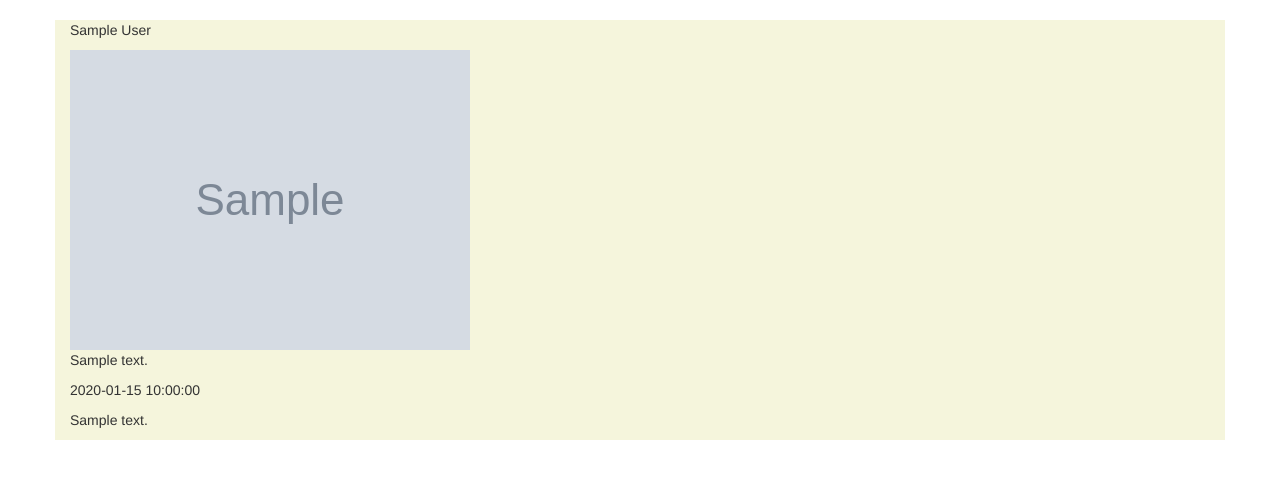
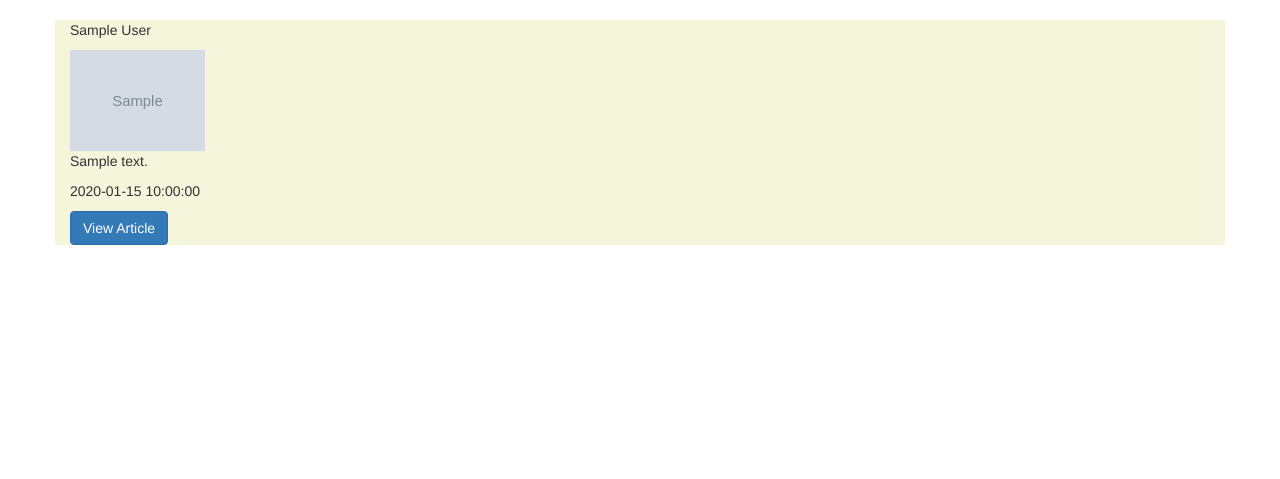
Before and after one commit to sngina/News, a Flask app: template app/templates/news.html in a window 1280 px wide. Shown: the part 52-531 px from the top of the page. Run offline with Flask 2, Linux system fonts and the light colour scheme; the template is opened without the code that fills it: most values are stand-ins (such as "Sample title", 1, 10 or a date in 2020); grey boxes marked "Sample" are stand-in pictures; some libraries are stand-ins or nearby versions.

Commit message:
style folder

```diff
--- a/app/static/css/style.css
+++ b/app/static/css/style.css
@@ -1,12 +1,19 @@
- ul li{
+ ul li {
      list-style: none;
 
  }
-.news{
-    background-color:beige;
+
+ .news {
+     background-color: beige;
  }
-.mtv{
+
+ .mtv {
      box-shadow: 0 0 3px gray;
      padding: 60px;
 
  }
+
+ img {
+     width:75%;
+
+ }
--- a/app/templates/news.html
+++ b/app/templates/news.html
@@ -14,10 +14,11 @@
  {% for article in new%}
  <div class="card" style="width: 18rem;">
  <p>{{article.author}}</p>
-  <img src="{{article.UrlToImage}}">
+  <img src="{{article.UrlToImage}}" class="img-responsive">
   <p>{{article.description}}</p>
-  <p>{{publishedAt}}</p>
-  <p>{{content}}</p>
+  <p>{{article.publishedAt}}</p>
+  <!-- <p>{{article.content}}</p> -->
+  <a class="btn btn-primary" href="{{article.url}}" role="button">View Article</a>
 </div>
  {%endfor%}
 
```
Also changed, not shown: 1 other file. Lines whose indentation alone changed are shown as unchanged.
